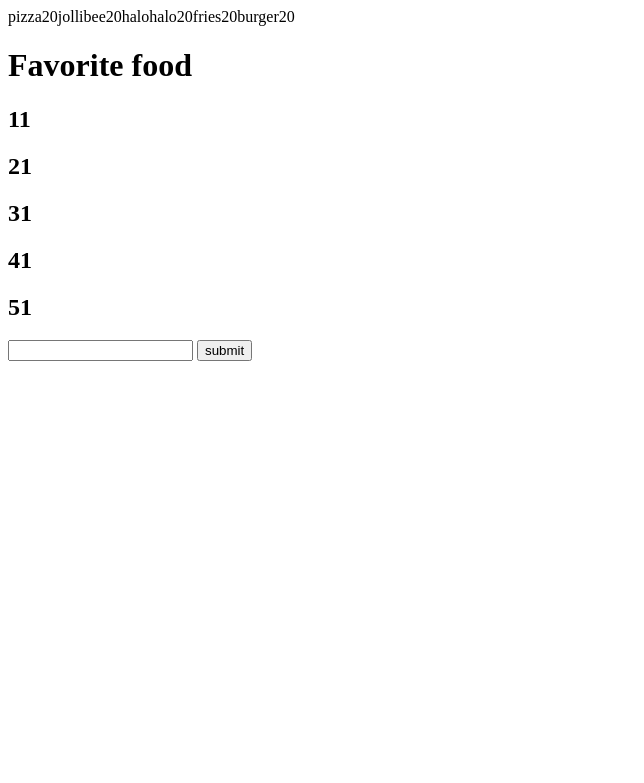
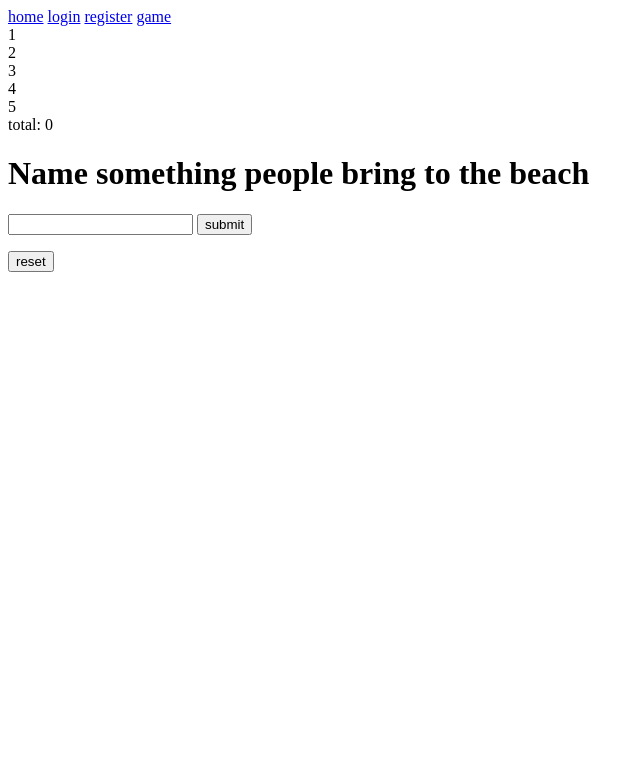
Before and after one commit to melvindacanay05-gif/PSaetang_Project2, a PHP site: page /game.php in a window 1280 px wide. Shown: the top 783 px of the page, without its empty margins (0-644 px from the left). Run offline with PHP 8.4, Linux system fonts and the light colour scheme; data that the repository does not hold is empty.

Commit message:
auth and game logic

```diff
--- /dev/null
+++ b/accounts.txt
@@ -0,0 +1,3 @@
+c,c,0,mode,0
+a,a,0,mode,0
+b,b,0,mode,0
--- a/game.php
+++ b/game.php
@@ -1,40 +1,118 @@
 <?php
+session_start();
+
+if (!isset($_SESSION['placeholders']) || !isset($_SESSION['total'])){
+    $_SESSION['placeholders'] = [1,2,3,4,5];
+    $_SESSION['total'] = 0;
+}
+
 $answer = '';
-$placeholders[] = [1,2,3,4,5];
-$food_answers[] = [
-                    ['pizza', 20],
-                    ['jollibee', 20],
-                    ['halohalo', 20],
-                    ['fries', 20],
-                    ['burger', 20]
-                    ];
-$total = 0;
 
-$answer = $_POST['answer'];
+$questions = [
 
-foreach ($food_answers as $fanswer){
-    foreach ($fanswer as [$val, $val2]){
-        echo $val . $val2;
+    [
+        "question" => "Name something people bring to the beach",
+
+        "answers" => [
+            "towel" => 30,
+            "sunscreen" => 25,
+            "umbrella" => 20,
+            "food" => 15,
+            "chair" => 10
+        ]
+    ],
+
+    [
+        "question" => "Name something people drink in the morning",
+
+        "answers" => [
+            "coffee" => 40,
+            "juice" => 25,
+            "tea" => 20,
+            "water" => 10,
+            "milk" => 5
+        ]
+    ]
+
+];
+
+if ($_SERVER['REQUEST_METHOD'] === 'POST') {
+
+    if (isset($_POST['answer'])){
+        $answer = $_POST['answer'];
+    }
+
+    if (isset($_POST['action'])){
+        $action = $_POST['action'];
+
+        if ($action === 'reset') {
+            session_destroy();
+            header("Location: " . $_SERVER['PHP_SELF']);
+            exit;
+        }
+    }
+
+    foreach ($questions as $question) {
+
+    $index = 0;
+
+    foreach ($question['answers'] as $ans => $points) {
+
+        $index++;
+
+        if ($answer === $ans && $_SESSION['placeholders'][$index - 1] === $index) {
+
+            $_SESSION['placeholders'][$index - 1] = $ans;
+
+            $_SESSION['total'] += $points;
+        }
+    }
+    if ($_SESSION['total'] == 100){
+
+        $_SESSION['total_points'] += $_SESSION['total'];
+        $_SESSION['total'] = 0;
+        $_SESSION['placeholders'] = [1,2,3,4,5];
+
+        print "Current total: " .  $_SESSION['total_points'] . "<br>";
+        exit('<a href="index.php">Good job! Go back</a>');
     }
 }
-// $food_answers.foreach(var );
+}
 
 ?>
+
+
+
 
 <html>
     <head>
 
     <body>
-        <h1>Favorite food</h1>
-        <h2><?=print_r($placeholders[0][0])?></h2>
-        <h2><?=print_r($placeholders[0][1])?></h2>
-        <h2><?=print_r($placeholders[0][2])?></h2>
-        <h2><?=print_r($placeholders[0][3])?></h2>
-        <h2><?=print_r($placeholders[0][4])?></h2>
+        <nav>
+            <a href="index.php">home</a>
+            <a href="login.php">login</a>
+            <a href="register.php">register</a>
+            <a href="game.php">game</a>
+        </nav>
+        <?php
+            foreach ($_SESSION['placeholders'] as $placeholder){
+                print $placeholder . '<br>';
+            }
+
+
+
+            print 'total: ' . $_SESSION['total'] . '<br>';
+            // print 'highscore: ' . $_SESSION['highscore'];
+        ?>
+        <h1><?=$questions[0]["question"]?></h1>
 
         <form method="POST" action="game.php">
             <input type="text" name="answer">
             <button type="submit">submit</button>
         </form>
+        <form action="game.php" method="POST">
+            <input type="hidden" name="action" value="reset">
+            <button type="submit">reset</button>
+        </form>
     </body>
 </html>
```
Also changed, not shown: index.php (+15 -0 lines), login.php (+54 -0 lines), register.php (+54 -0 lines).
